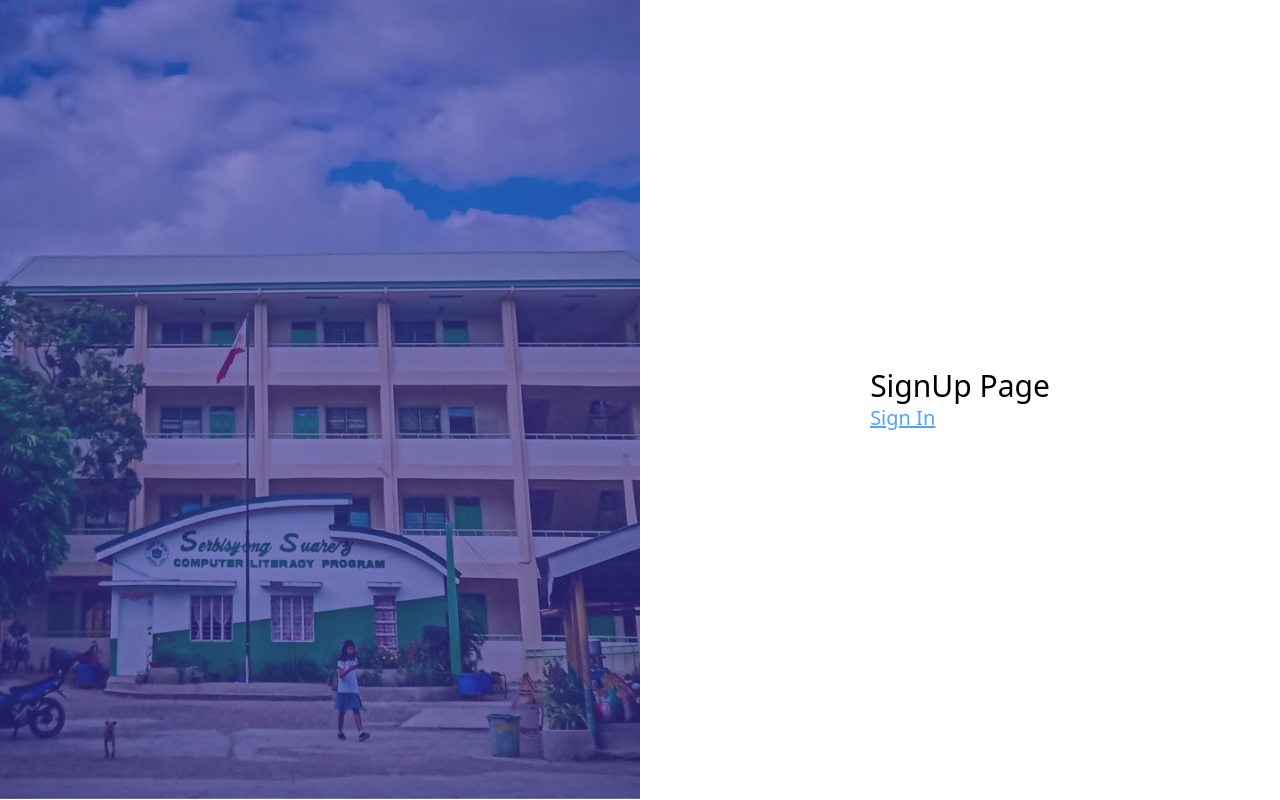
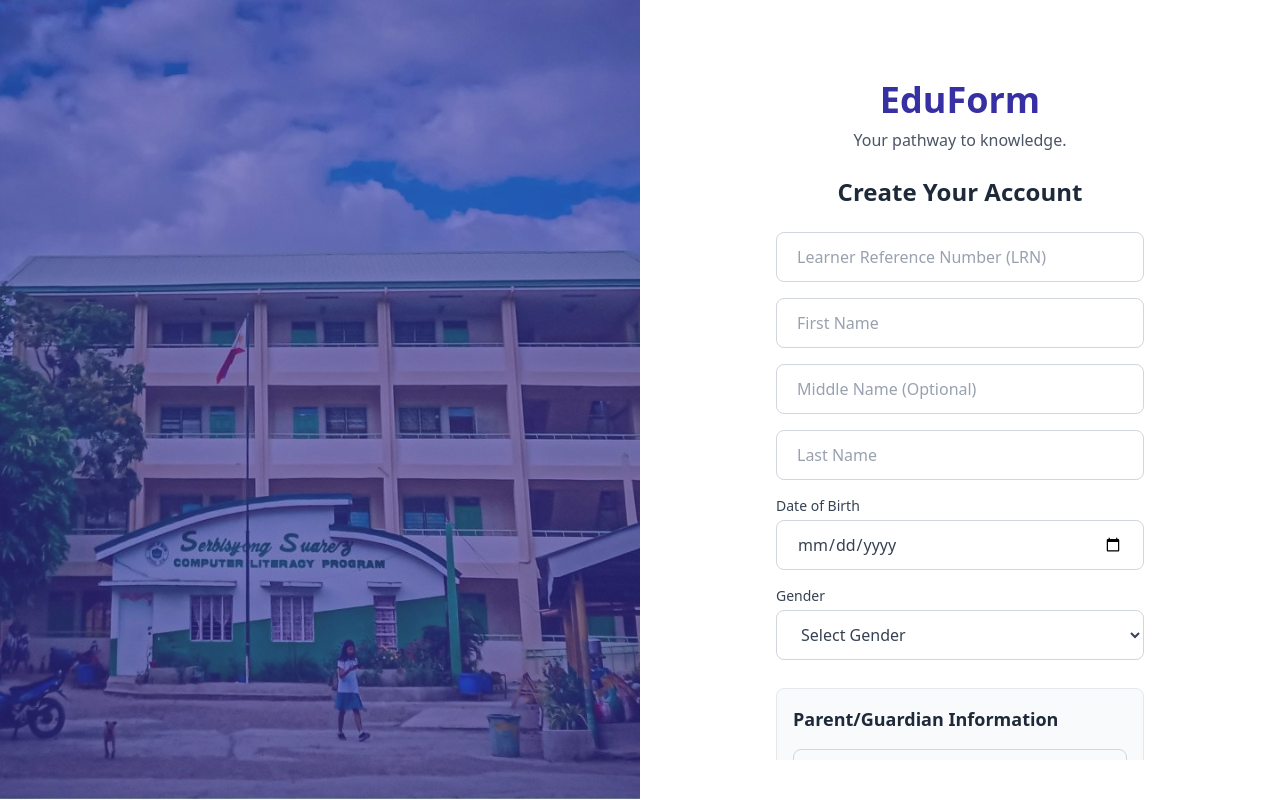
Before and after one commit to Commissions-Collab/EduForm---FRONTEND, a React (Vite) app: page /sign-up in a window 1280 px wide. Built offline with nearby package versions, Linux system fonts and the light colour scheme.

Commit message:
Sing Up Page

```diff
--- a/src/App.jsx
+++ b/src/App.jsx
@@ -16,6 +16,7 @@ function App() {
         <Routes>
           <Route element={<AuthLayout />}>
             <Route index element={<SignIn />} />
+            <Route path="sign-in" element={<SignIn />} />
             <Route path="/sign-up" element={<SignUp />} />
           </Route>
 
--- a/src/pages/auth/signIn.jsx
+++ b/src/pages/auth/signIn.jsx
@@ -43,12 +43,14 @@ const SignIn = () => {
           </Link>
         </div>
 
-        <button
-          type="submit"
-          className="w-full bg-[#3730A3] hover:bg-[#2C268C] text-white font-bold py-3 px-4 rounded-lg shadow-md hover:shadow-lg transition-all duration-200 transform hover:-translate-y-0.5" // Increased padding, bolder font, shadow, slight lift on hover
-        >
-          Login
-        </button>
+        <Link to="/student/dashboard">
+          <button
+            type="button"
+            className="w-full bg-[#3730A3] hover:bg-[#2C268C] text-white font-bold py-3 px-4 rounded-lg shadow-md hover:shadow-lg transition-all duration-200 transform hover:-translate-y-0.5"
+          >
+            Login
+          </button>
+        </Link>
 
         <div className="flex justify-center mt-5">
           <span className="text-gray-600 text-sm">Don't have an account?</span>
--- a/src/pages/auth/signUp.jsx
+++ b/src/pages/auth/signUp.jsx
@@ -3,12 +3,154 @@ import { Link } from "react-router-dom";
 
 const SignUp = () => {
   return (
-    <section>
-      <div className="text-3xl">SignUp Page</div>
-      <div className="text-xl text-blue-400 underline">
-        <Link to="/">Sign In </Link>
+    <div className="w-full max-w-md bg-white p-6 sm:p-8 md:p-10 relative overflow-hidden max-h-[calc(100vh-80px)] overflow-y-auto">
+
+      <h1 className="text-4xl font-extrabold text-[#3730A3] text-center mb-2">
+        EduForm
+      </h1>
+
+      <p className="text-gray-600 text-center mb-6 text-md">
+        Your pathway to knowledge.
+      </p>
+
+      <h2 className="text-2xl font-bold text-gray-800 text-center mb-6">
+        Create Your Account
+      </h2>
+
+      <form className="space-y-4">
+        <input
+          type="text"
+          name="lrn"
+          placeholder="Learner Reference Number (LRN)"
+          className="w-full px-5 py-3 border border-gray-300 rounded-lg focus:outline-none focus:ring-3 focus:ring-[#3730A3] focus:border-transparent transition-all duration-200 text-gray-700 placeholder-gray-400"
+          required
+        />
+
+        <input
+          type="text"
+          name="firstName"
+          placeholder="First Name"
+          className="w-full px-5 py-3 border border-gray-300 rounded-lg focus:outline-none focus:ring-3 focus:ring-[#3730A3] focus:border-transparent transition-all duration-200 text-gray-700 placeholder-gray-400"
+          required
+        />
+        <input
+          type="text"
+          name="middleName"
+          placeholder="Middle Name (Optional)"
+          className="w-full px-5 py-3 border border-gray-300 rounded-lg focus:outline-none focus:ring-3 focus:ring-[#3730A3] focus:border-transparent transition-all duration-200 text-gray-700 placeholder-gray-400"
+        />
+        <input
+          type="text"
+          name="lastName"
+          placeholder="Last Name"
+          className="w-full px-5 py-3 border border-gray-300 rounded-lg focus:outline-none focus:ring-3 focus:ring-[#3730A3] focus:border-transparent transition-all duration-200 text-gray-700 placeholder-gray-400"
+          required
+        />
+
+        <div>
+          <label htmlFor="dob" className="block text-sm font-medium text-gray-700 mb-1">Date of Birth</label>
+          <input
+            type="date"
+            id="dob"
+            name="dateOfBirth"
+            className="w-full px-5 py-3 border border-gray-300 rounded-lg focus:outline-none focus:ring-3 focus:ring-[#3730A3] focus:border-transparent transition-all duration-200 text-gray-700"
+            required
+          />
+        </div>
+
+        <div>
+          <label htmlFor="gender" className="block text-sm font-medium text-gray-700 mb-1">Gender</label>
+          <select
+            id="gender"
+            name="gender"
+            className="w-full px-5 py-3 border border-gray-300 rounded-lg focus:outline-none focus:ring-3 focus:ring-[#3730A3] focus:border-transparent transition-all duration-200 text-gray-700"
+            required
+          >
+            <option value="">Select Gender</option>
+            <option value="male">Male</option>
+            <option value="female">Female</option>
+            <option value="other">Prefer not to say</option>
+          </select>
+        </div>
+
+        {/* Parent/Guardian Information Section */}
+        <div className="py-3">
+          <div className="bg-gray-50 border border-gray-200 rounded-lg p-4 space-y-4">
+            <h3 className="text-lg font-semibold text-gray-800">
+              Parent/Guardian Information
+            </h3>
+            <input
+              type="text"
+              name="parentGuardianFullName"
+              placeholder="Parent/Guardian Full Name"
+              className="w-full px-5 py-3 border border-gray-300 rounded-lg focus:outline-none focus:ring-3 focus:ring-[#3730A3] focus:border-transparent transition-all duration-200 text-gray-700 placeholder-gray-400"
+              required
+            />
+            <input
+              type="text"
+              name="relationshipToStudent"
+              placeholder="Relationship to Student (e.g., Mother, Father)"
+              className="w-full px-5 py-3 border border-gray-300 rounded-lg focus:outline-none focus:ring-3 focus:ring-[#3730A3] focus:border-transparent transition-all duration-200 text-gray-700 placeholder-gray-400"
+              required
+            />
+            <input
+              type="tel"
+              name="parentGuardianContact"
+              placeholder="Parent/Guardian Contact Number"
+              className="w-full px-5 py-3 border border-gray-300 rounded-lg focus:outline-none focus:ring-3 focus:ring-[#3730A3] focus:border-transparent transition-all duration-200 text-gray-700 placeholder-gray-400"
+              required
+            />
+            <input
+              type="email"
+              name="parentGuardianEmail"
+              placeholder="Parent/Guardian Email Address (Optional)"
+              className="w-full px-5 py-3 border border-gray-300 rounded-lg focus:outline-none focus:ring-3 focus:ring-[#3730A3] focus:border-transparent transition-all duration-200 text-gray-700 placeholder-gray-400"
+            />
+          </div>
+        </div>
+
+        <input
+          type="email"
+          name="email"
+          placeholder="Student's Email address"
+          className="w-full px-5 py-3 border border-gray-300 rounded-lg focus:outline-none focus:ring-3 focus:ring-[#3730A3] focus:border-transparent transition-all duration-200 text-gray-700 placeholder-gray-400"
+          required
+        />
+
+        <input
+          type="password"
+          name="password"
+          placeholder="Password"
+          className="w-full px-5 py-3 border border-gray-300 rounded-lg focus:outline-none focus:ring-3 focus:ring-[#3730A3] focus:border-transparent transition-all duration-200 text-gray-700 placeholder-gray-400"
+          required
+        />
+
+        <input
+          type="password"
+          name="confirmPassword"
+          placeholder="Confirm Password"
+          className="w-full px-5 py-3 border border-gray-300 rounded-lg focus:outline-none focus:ring-3 focus:ring-[#3730A3] focus:border-transparent transition-all duration-200 text-gray-700 placeholder-gray-400"
+          required
+        />
+
+        <button
+          type="submit"
+          className="w-full bg-[#3730A3] hover:bg-[#2C268C] text-white font-bold py-3 px-4 rounded-lg shadow-md hover:shadow-lg transition-all duration-200 transform hover:-translate-y-0.5 mt-4"
+        >
+          Sign Up
+        </button>
+      </form>
+
+      <div className="flex justify-center mt-5">
+        <span className="text-gray-600 text-sm">Already have an account?</span>
+        <Link
+          to="/sign-in"
+          className="ml-1 text-[#3730A3] hover:text-[#2C268C] hover:underline text-sm font-medium transition-colors duration-200"
+        >
+          Login
+        </Link>
       </div>
-    </section>
+    </div>
   );
 };
 
```
